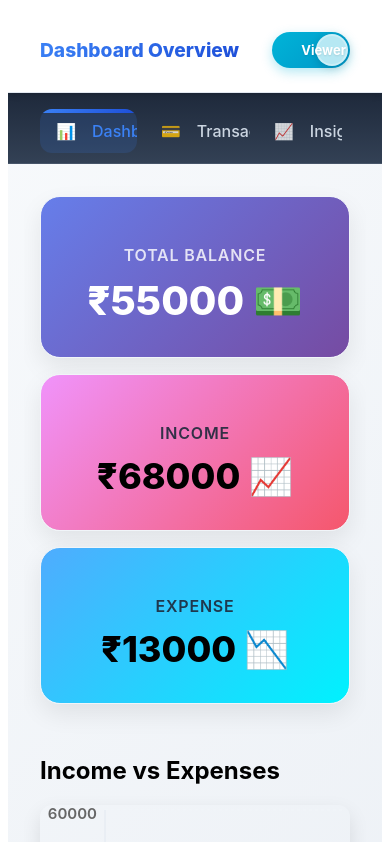
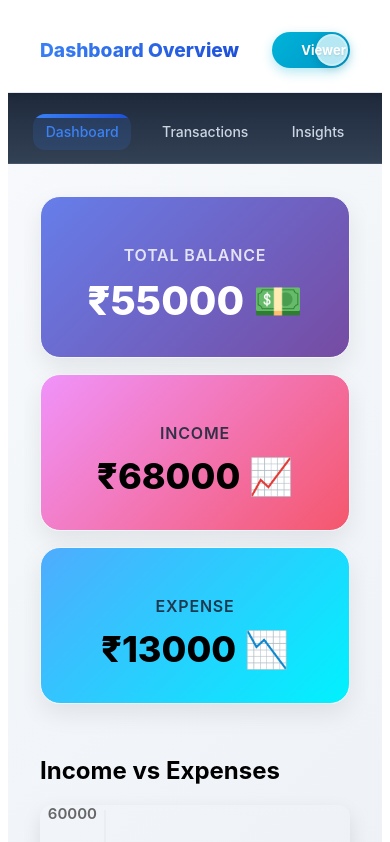
Before and after one commit to KeerthanaGopal28/Dashboard, a React (Vite) app in the folder my-app/: page / in a window 390 px wide. Shown: the top 842 px of the page. Built offline with nearby package versions, Linux system fonts and the light colour scheme.

Commit message:
mobile functionality

```diff
--- a/my-app/src/Sidebar.jsx
+++ b/my-app/src/Sidebar.jsx
@@ -5,9 +5,9 @@ function Sidebar() {
   const location = useLocation();
 
   const navItems = [
-    { to: "/", label: "Dashboard", icon: "📊" },
-    { to: "/transactions", label: "Transactions", icon: "💳" },
-    { to: "/insights", label: "Insights", icon: "📈" }
+    { to: "/", label: "Dashboard"},
+    { to: "/transactions", label: "Transactions"},
+    { to: "/insights", label: "Insights"}
   ];
 
   return (
@@ -18,7 +18,6 @@ function Sidebar() {
           to={item.to}
           className={`sidebar-link ${location.pathname === item.to ? 'active' : ''}`}
         >
-          <span className="sidebar-icon">{item.icon}</span>
           {item.label}
         </Link>
       ))}
--- a/my-app/src/styles/Sidebar.css
+++ b/my-app/src/styles/Sidebar.css
@@ -71,18 +71,30 @@
 
 /* Mobile Sidebar */
 @media (max-width: 1024px) {
+ @media (max-width: 1024px) {
   .side-bar {
+    display: flex;
     flex-direction: row;
-    padding: 1rem 2rem;
+    flex-wrap: wrap;
+    justify-content: space-around;
+    padding: 1rem;
     height: auto;
   }
 
   .sidebar-link {
-    padding: 0.75rem 1rem;
+    display: flex;
+    align-items: center;
+    gap: 6px;
+    padding: 0.6rem 0.8rem;
+    margin: 0.3rem;
     border-left: none;
     border-radius: 12px;
-    margin-right: 0.5rem;
+    font-size: 14px;
+
+    white-space: nowrap;
+    flex-shrink: 1;
   }
+}
 
   .sidebar-link::before {
     width: 100%;
```
